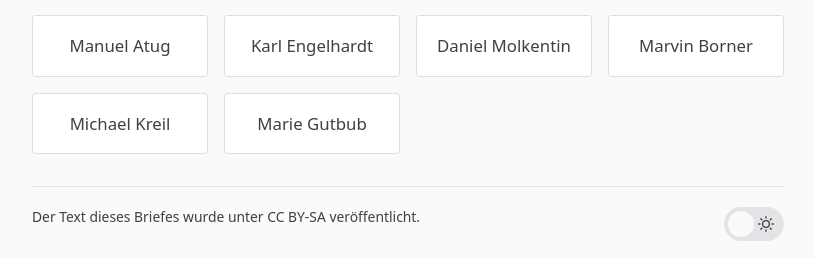
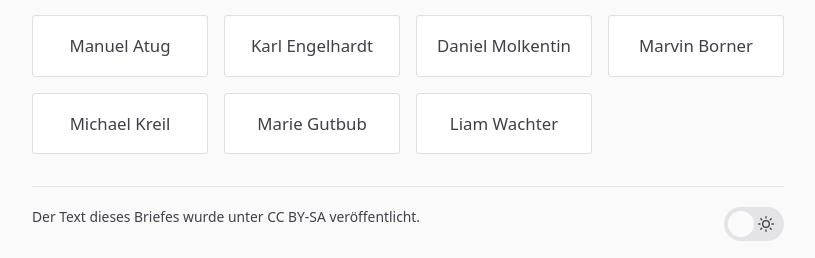
Before and after one commit to itrich/vsh-bleibt, a Jekyll site: the page built from OFFENERBRIEF.md, in a window 1280 px wide and 900 px high, scrolled down 3350 px. Shown: the part 639-897 px from the top of the window, without its empty margins (232-1047 px from the left). Built offline with Jekyll 4.4.1, drawn with Linux system fonts in a browser that asks for light colours.

Commit message:
Add signature: Liam Wachter

```diff
--- a/_data/signees.yml
+++ b/_data/signees.yml
@@ -8,3 +8,4 @@
 - name: Marvin Borner
 - name: Michael Kreil
 - name: Marie Gutbub
+- name: Liam Wachter
```
